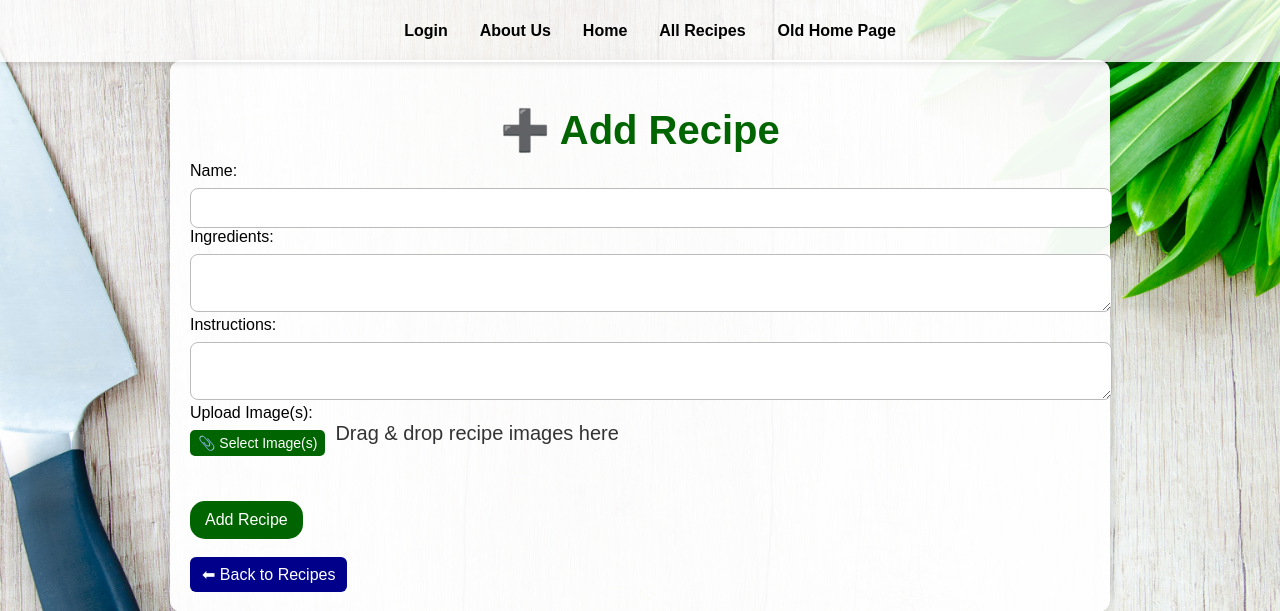
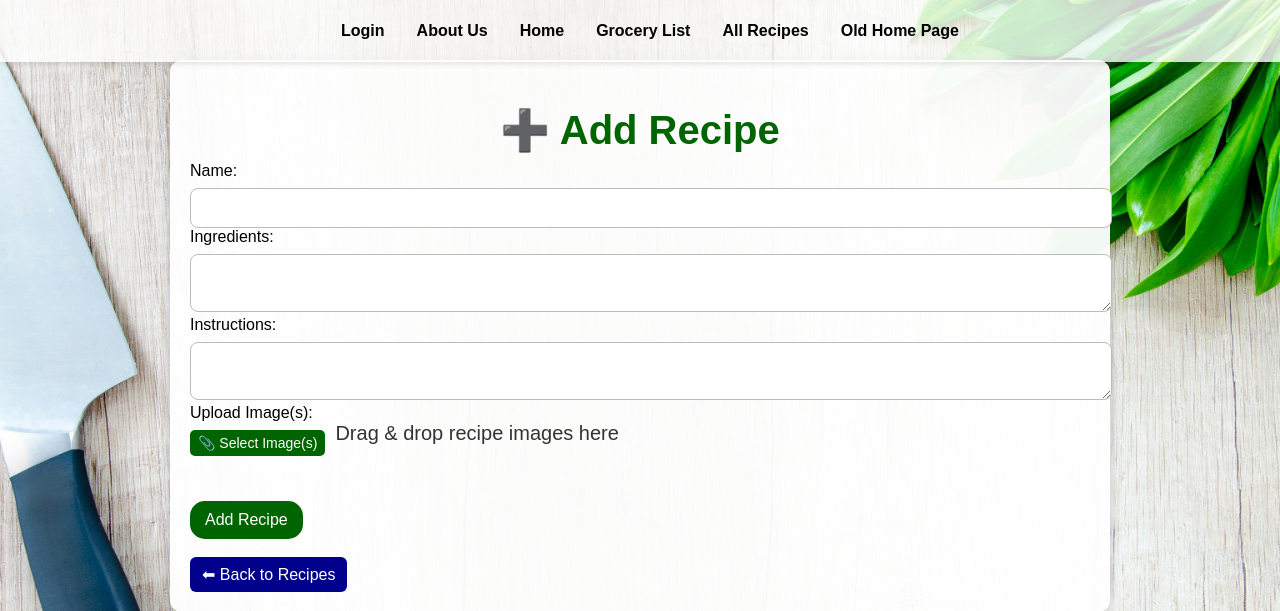
Before and after one commit to prep-pal-org/cmpt370-team14, a Flask app: page /recipes/add in a window 1280 px wide. Shown: the top 611 px of the page. Run offline with Flask 3, Linux system fonts and the light colour scheme.

Commit message:
Adding Grocery List option on top of menu.

```diff
--- a/cmpt370_project_user_management/Templates/recipe_add.html
+++ b/cmpt370_project_user_management/Templates/recipe_add.html
@@ -26,6 +26,7 @@
     <a href="/login_page">Login</a>
     <a href="/user_list_for_testing">About Us</a>
     <a href="/">Home</a>
+    <a href="{{ url_for('grocery_list') }}">Grocery List</a>
     <a href="/recipes">All Recipes</a>
     {% if session.get('username') %}
         <a href="/my_recipes">My Recipes</a>
```
